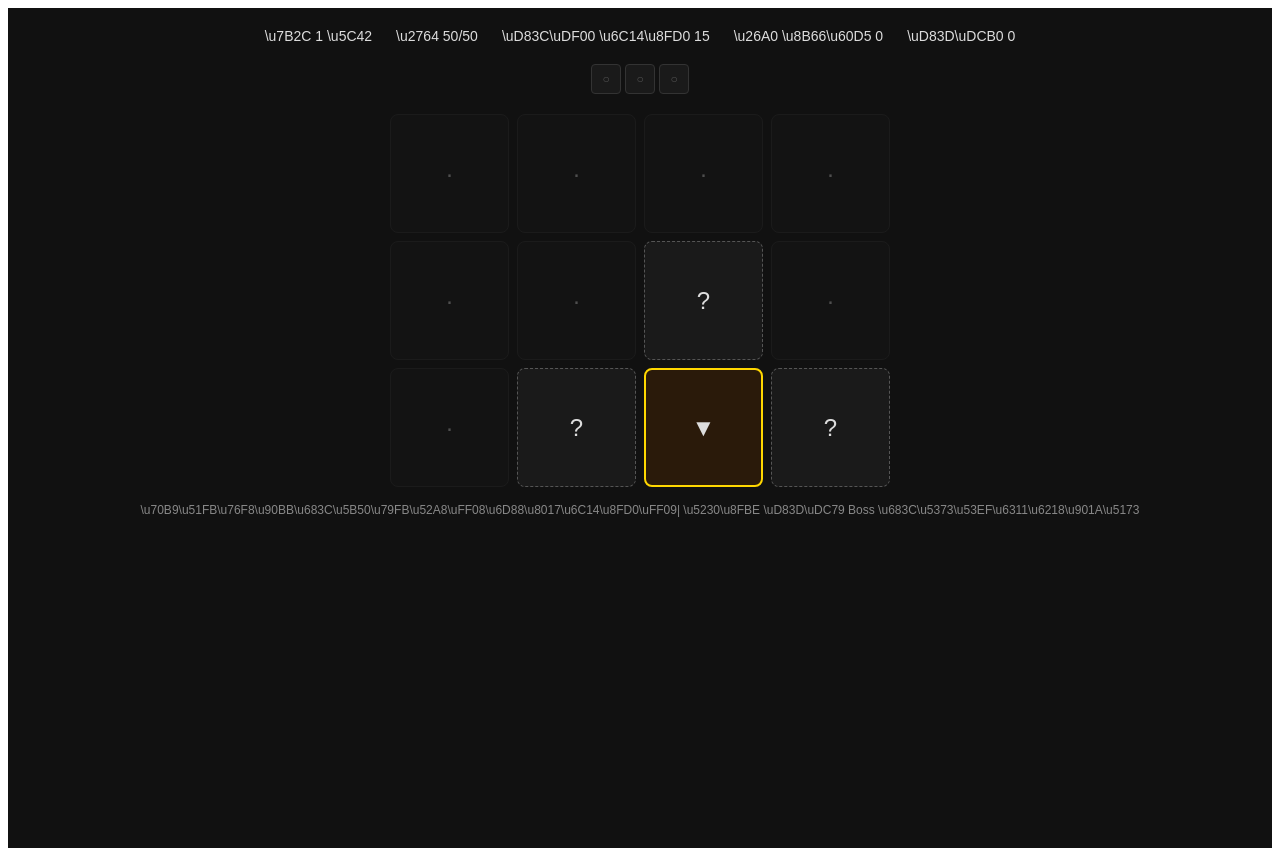
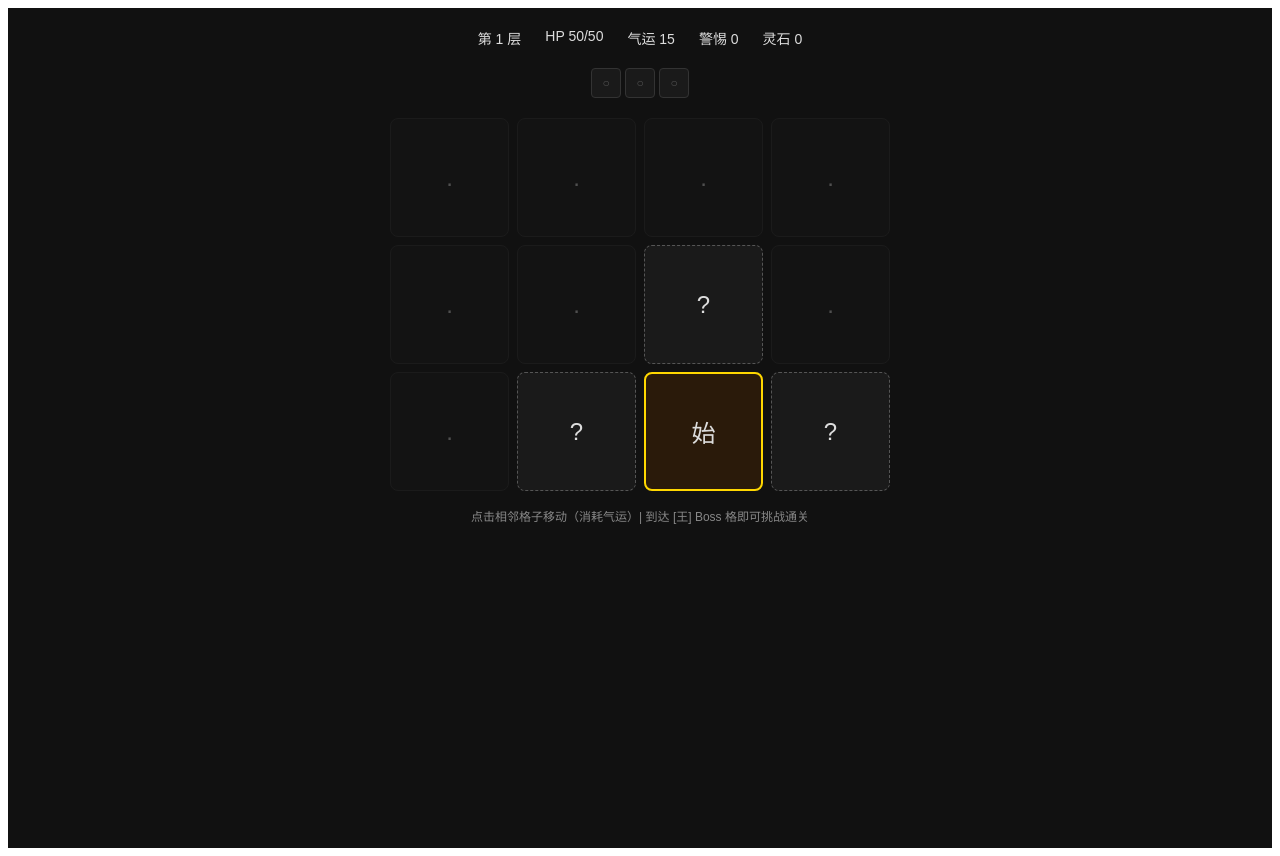
Before and after one commit to starsabc/slay, a React (Vite) app: page / in a window 1280 px wide. Built offline with nearby package versions, Linux system fonts and the light colour scheme.

Commit message:
fix: replace emoji with Chinese text labels to fix garbled characters

```diff
--- a/src/ui/MapView.tsx
+++ b/src/ui/MapView.tsx
@@ -19,19 +19,19 @@ export const MapView: React.FC = () => {
     }
   };
 
-  const nodeIcon: Record<string, string> = {
-    start: '\u25BC', battle: '\u2694', elite: '\uD83D\uDC80', shop: '\uD83D\uDCB0', event: '\u2753', rest: '\u26E9', boss: '\uD83D\uDC79',
+  const nodeLabel: Record<string, string> = {
+    start: '始', battle: '战', elite: '精', shop: '商', event: '?', rest: '息', boss: '王',
   };
 
   return (
     <div style={{ minHeight: '100vh', background: '#111', color: '#ddd', fontFamily: 'sans-serif', padding: 20 }}>
       {/* Resource bar */}
       <div style={{ display: 'flex', gap: 24, justifyContent: 'center', marginBottom: 20, fontSize: 14 }}>
-        <span>\u7B2C {currentFloor} \u5C42</span>
-        <span>\u2764 {currentHp}/{maxHp}</span>
-        <span>\uD83C\uDF00 \u6C14\u8FD0 {qi}</span>
-        <span>\u26A0 \u8B66\u60D5 {alert}</span>
-        <span>\uD83D\uDCB0 {gold}</span>
+        <span>第 {currentFloor} 层</span>
+        <span>HP {currentHp}/{maxHp}</span>
+        <span>气运 {qi}</span>
+        <span>警惕 {alert}</span>
+        <span>灵石 {gold}</span>
       </div>
 
       <div style={{ display: 'flex', justifyContent: 'center', marginBottom: 20 }}>
@@ -64,8 +64,8 @@ export const MapView: React.FC = () => {
                 fontSize: 24, transition: 'all 0.2s',
               }}
             >
-              {node.revealed ? nodeIcon[node.type] || '?' : node.foggy ? '?' : '\u00B7'}
-              {node.visited && !isCurrent && <div style={{ fontSize: 10, color: '#5a5' }}>\u2713</div>}
+              {node.revealed ? nodeLabel[node.type] || '?' : node.foggy ? '?' : '.'}
+              {node.visited && !isCurrent && <div style={{ fontSize: 10, color: '#5a5' }}>OK</div>}
             </div>
           );
         })}
@@ -73,7 +73,7 @@ export const MapView: React.FC = () => {
 
       {/* Help text */}
       <div style={{ textAlign: 'center', marginTop: 16, fontSize: 12, color: '#888' }}>
-        \u70B9\u51FB\u76F8\u90BB\u683C\u5B50\u79FB\u52A8\uFF08\u6D88\u8017\u6C14\u8FD0\uFF09| \u5230\u8FBE \uD83D\uDC79 Boss \u683C\u5373\u53EF\u6311\u6218\u901A\u5173
+        点击相邻格子移动（消耗气运）| 到达 [王] Boss 格即可挑战通关
       </div>
     </div>
   );
```
